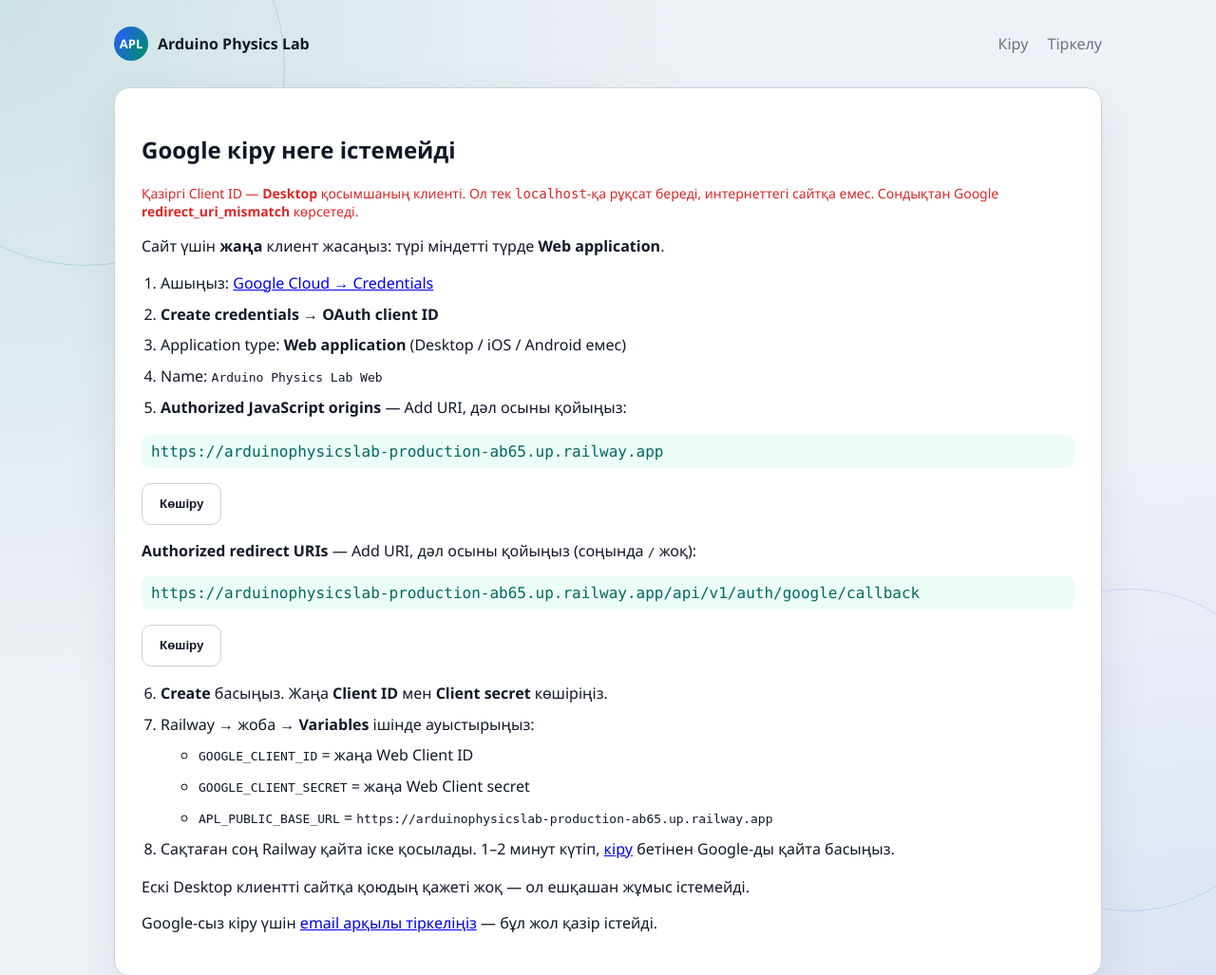
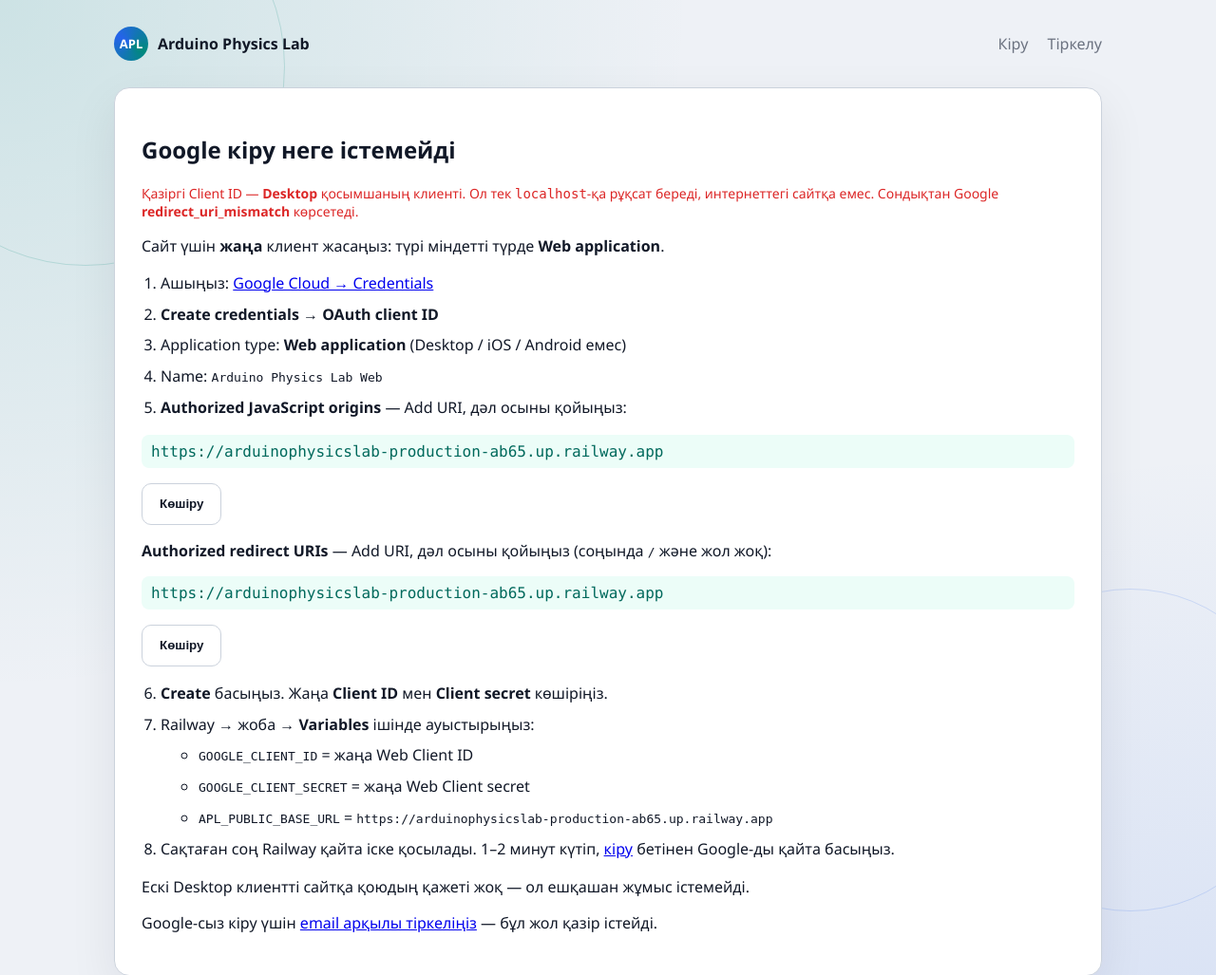
Before and after one commit to bibaermek-stack/ArduinoPhysicsLab, a FastAPI app: page /google-setup in a window 1280 px wide. Shown: the top 1027 px of the page at 95% size. Run offline with FastAPI, Linux system fonts and the light colour scheme; some libraries are stand-ins or nearby versions.

Commit message:
Match Google Web client redirect URI to site origin

```diff
--- a/server/app/api/accounts.py
+++ b/server/app/api/accounts.py
@@ -122,11 +122,15 @@
 
 
 def _google_redirect_uri(_request: Request | None = None) -> str:
-    """Google Console-дағы URI-мен БІРДЕЙ болуы керек — request host-қа тәуелді емес."""
+    """Google Console-дағы Authorized redirect URI-мен БІРДЕЙ болуы керек.
+
+    Web client 6-да тіркелген мән — origin (жол жоқ). Callback жолы
+    қосылса, APL_GOOGLE_REDIRECT_URI арқылы қайта ауыстырылады.
+    """
     explicit = os.environ.get("APL_GOOGLE_REDIRECT_URI", "").strip()
     if explicit:
         return _rewrite_legacy_public_url(explicit)
-    return f"{_public_base_url()}/api/v1/auth/google/callback"
+    return _public_base_url()
 
 
 @router.get("/google/start")
--- a/server/app/web/routes.py
+++ b/server/app/web/routes.py
@@ -76,9 +76,18 @@
     return account
 
 
-@router.get("/", response_class=HTMLResponse)
-def home(request: Request) -> HTMLResponse:
-    """Басты бет дерекқорсыз — Railway healthcheck `/` болса да 200."""
+@router.get("/", response_class=HTMLResponse, response_model=None)
+def home(request: Request) -> Response:
+    """Басты бет дерекқорсыз — Railway healthcheck `/` болса да 200.
+
+    Google Web клиент origin-ді redirect URI ретінде тіркегендіктен
+    callback `/`-ға келеді; кодты API өңдеушісіне жібереміз.
+    """
+    if request.query_params.get("code"):
+        return RedirectResponse(
+            f"/api/v1/auth/google/callback?{request.url.query}",
+            status_code=307,
+        )
     return templates.TemplateResponse(request, "home.html", {"account": None})
 
 
--- a/server/app/web/templates/google_setup.html
+++ b/server/app/web/templates/google_setup.html
@@ -16,7 +16,7 @@
   <p class="idpill" id="originUri">{{ origin }}</p>
   <p><button class="btn btn-ghost" type="button" onclick="copyId('originUri')">Көшіру</button></p>
 
-  <p><b>Authorized redirect URIs</b> — Add URI, дәл осыны қойыңыз (соңында <code>/</code> жоқ):</p>
+  <p><b>Authorized redirect URIs</b> — Add URI, дәл осыны қойыңыз (соңында <code>/</code> және жол жоқ):</p>
   <p class="idpill" id="redirectUri">{{ redirect_uri }}</p>
   <p><button class="btn btn-ghost" type="button" onclick="copyId('redirectUri')">Көшіру</button></p>
 
```
Also changed, not shown: server/tests/test_accounts_people.py (+3 -3 lines), server/tests/test_web_site.py (+8 -1 lines), 1 other file.
